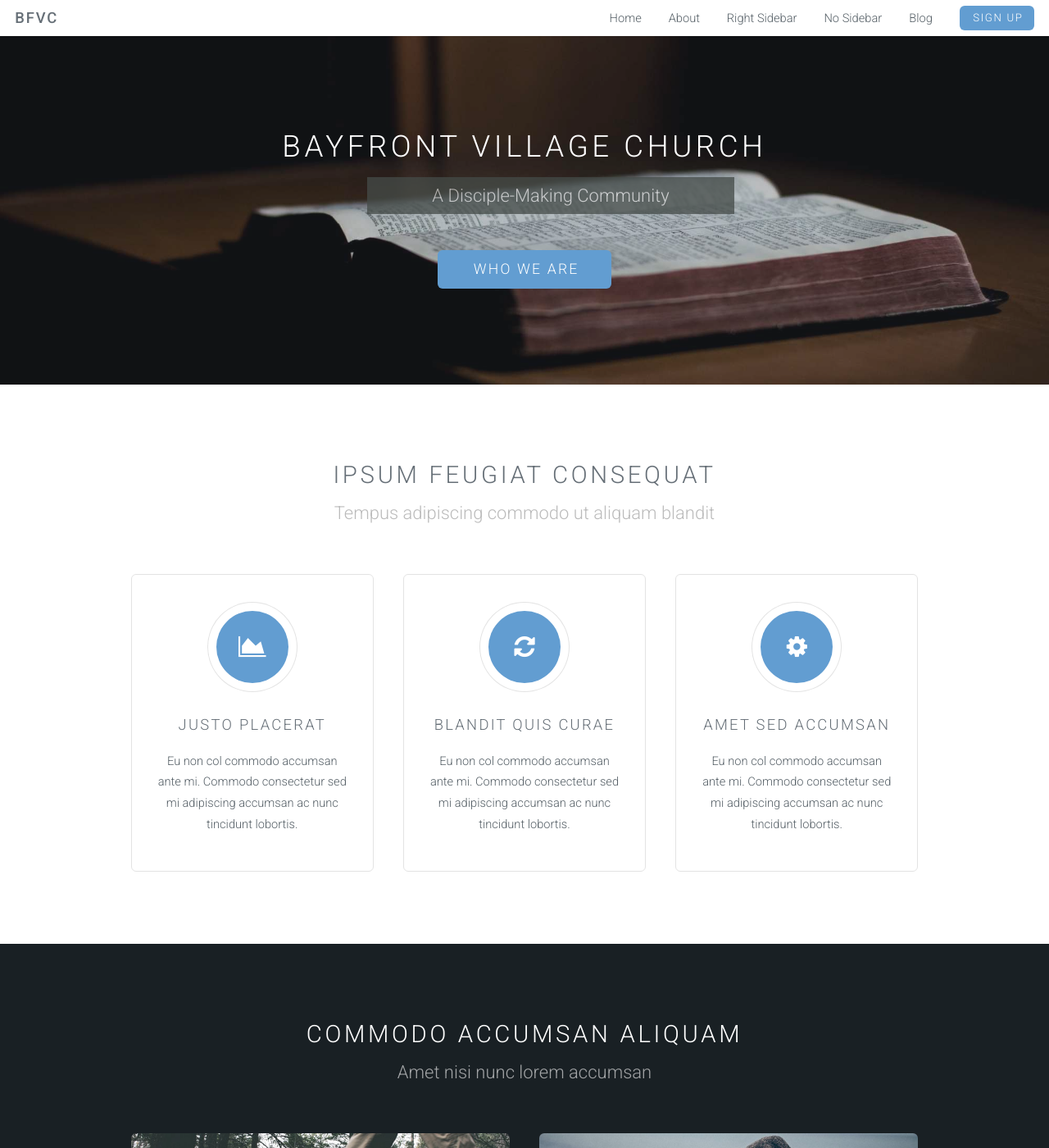
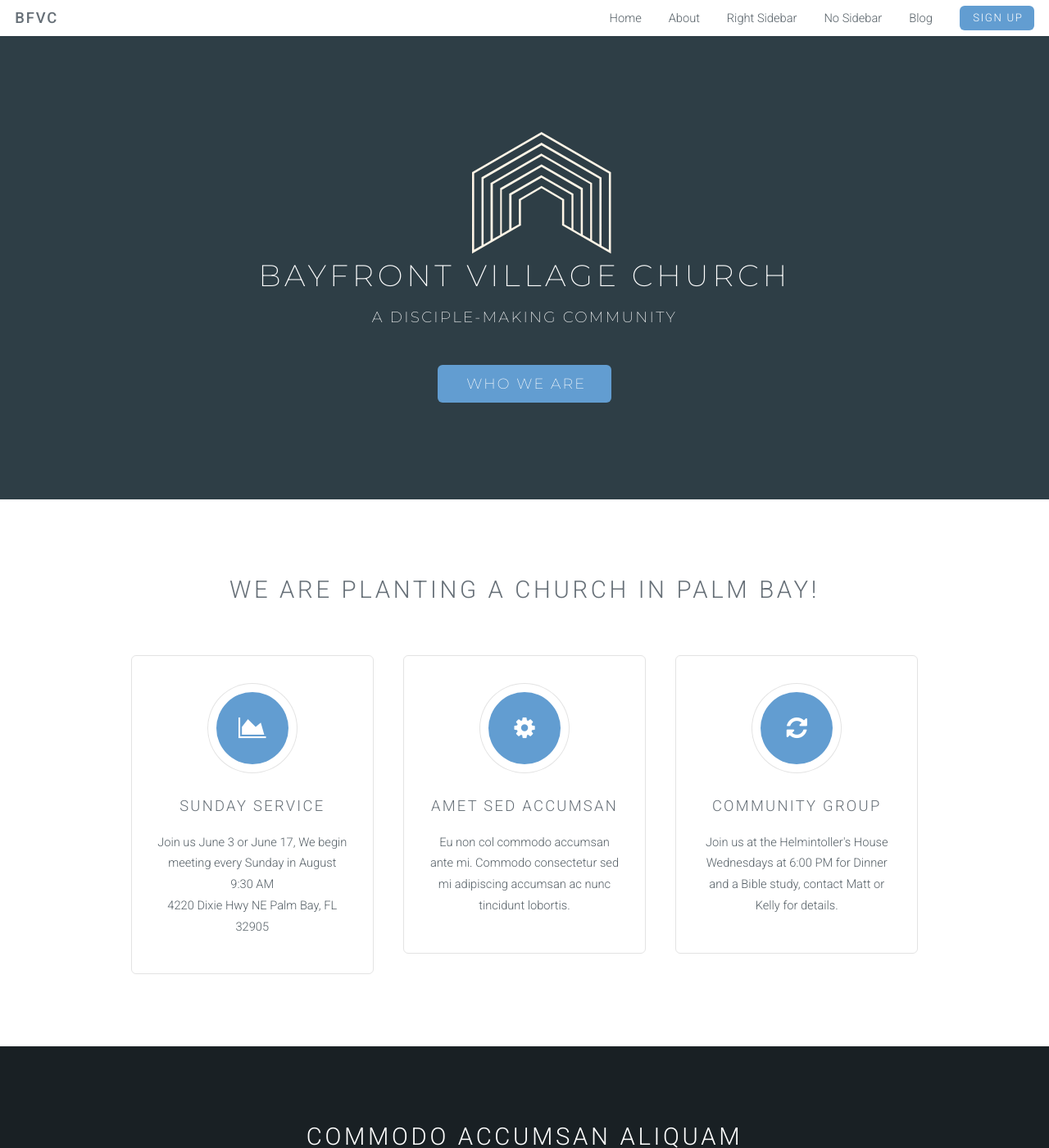
Before and after one commit to miltoncs/BFVC, a Jekyll site: the page built from Ion/index.html, in a window 1280 px wide and 1400 px high. Shown: the whole window at 82% size. Built offline with Jekyll 4.4.1, drawn with Linux system fonts in a browser that asks for light colours.

Commit message:
lots of updates....

```diff
--- a/Ion/_layouts/landing-page.html
+++ b/Ion/_layouts/landing-page.html
@@ -11,8 +11,16 @@
         <div>
             <section id="banner">
                 <div class="inner">
+                    <svg version="1.1" xmlns="http://www.w3.org/2000/svg" viewBox="0 0 500 57.9" style="margin: auto; position: relative; left: 45%;" >
+<g><path fill="#fff5e7" d="M23.3,44.5v-12l9.8-5.7l9.8,5.7v11.9l23.3,13.5V19.1L33.1,0L0,19.1l0,38.8l23-13.3L23.3,44.5z M43.9,43.9V32
+	l-10.8-6.3L22.3,32v11.9l-3.5,2V30l14.3-8.2L47.4,30v15.9L43.9,43.9z M5.5,53.6V22.3l27.6-16l27.6,16v31.3l-3.5-2V24.3L33,10.3
+	l-24.2,14v27.4L5.5,53.6z M9.9,24.8l23.2-13.4l23.2,13.4V51l-3.5-2V26.8L33.1,15.4L13.4,26.8V49l-3.5,2V24.8z M14.4,27.4l18.7-10.8
+	l18.7,10.8v21.1l-3.5-2V29.4L33,20.6l-15.3,8.8v17.1l-3.5,2V27.4H14.4z M1,19.7L33.1,1.2l32.1,18.5v36.5l-3.5-2V21.7L33.1,5.1
+	L4.5,21.6v32.5l-3.5,2V19.7z" class="color color-1" data-color="#F387A9"></path></g>
+</svg>
                     <h2>Bayfront Village Church</h2>
-                    <p class="overlay">A Disciple-Making Community</p>
+                    <h3>A Disciple-Making Community</h3>
+                    <br>
                     <ul class="actions">
                         <li><a href="{{ site.baseurl }}/about.html" class="button big special">Who We Are</a></li>
                         <!--<li><a href="#elements" class="button big alt">Learn More</a></li>-->
--- a/Ion/_sass/base.scss
+++ b/Ion/_sass/base.scss
@@ -1,6 +1,7 @@
 @charset "UTF-8";
 @import url(font-awesome.min.css);
 @import url("http://fonts.googleapis.com/css?family=Roboto:500,300");
+@import url('https://fonts.googleapis.com/css?family=Montserrat:200,400');
 
 /*
 	Ion by TEMPLATED
@@ -986,12 +987,13 @@ input[type="button"]:disabled,
 
 #banner {
   /*background-color: #666666;*/
-  background-image: url("../images/bible_comp.jpg");
+  //background-image: url("../images/bible_comp.jpg");
+  background-color: #283b43;
   background-size: cover;
   background-position: center center;
   background-repeat: no-repeat;
   color: #d8d8d8;
-  padding: 14em 0;
+  padding: 4em 0;
   text-align: center;
   position: relative;
 }
@@ -1009,6 +1011,8 @@ input[type="button"]:disabled,
 #banner .inner {
   position: relative;
   z-index: 1;
+  font-family: 'Montserrat', sans-serif;
+  font-style: normal;
 }
 
 #banner .inner :last-child {
@@ -1096,9 +1100,13 @@ input[type="button"]:disabled,
 
 .overlay {
   line-height: 25px;
-  margin-left: 35%;
+  margin:auto;
   padding: 10px;
   width: 35%;
   background-color: #444b48;
   opacity: 0.75;
+  font-family: 'Montserrat', sans-serif;
+  font-style: normal;
+  font-weight: 400;
+  align-content: center;
 }
--- a/Ion/index.html
+++ b/Ion/index.html
@@ -5,23 +5,15 @@ layout: landing-page
 		<!-- One -->
 			<section id="one" class="wrapper style1">
 				<header class="major">
-					<h2>Ipsum feugiat consequat</h2>
-					<p>Tempus adipiscing commodo ut aliquam blandit</p>
+					<h2>We are planting a Church in Palm Bay!</h2>
 				</header>
 				<div class="container">
 					<div class="row">
 						<div class="4u">
 							<section class="special box">
 								<i class="icon fa-area-chart major"></i>
-								<h3>Justo placerat</h3>
-								<p>Eu non col commodo accumsan ante mi. Commodo consectetur sed mi adipiscing accumsan ac nunc tincidunt lobortis.</p>
-							</section>
-						</div>
-						<div class="4u">
-							<section class="special box">
-								<i class="icon fa-refresh major"></i>
-								<h3>Blandit quis curae</h3>
-								<p>Eu non col commodo accumsan ante mi. Commodo consectetur sed mi adipiscing accumsan ac nunc tincidunt lobortis.</p>
+								<h3>Sunday Service</h3>
+                                <p>Join us June 3 or June 17, We begin meeting every Sunday in August <br>9:30 AM<br>4220 Dixie Hwy NE Palm Bay, FL 32905</p>
 							</section>
 						</div>
 						<div class="4u">
@@ -29,6 +21,13 @@ layout: landing-page
 								<i class="icon fa-cog major"></i>
 								<h3>Amet sed accumsan</h3>
 								<p>Eu non col commodo accumsan ante mi. Commodo consectetur sed mi adipiscing accumsan ac nunc tincidunt lobortis.</p>
+							</section>
+						</div>
+						<div class="4u">
+							<section class="special box">
+								<i class="icon fa-refresh major"></i>
+								<h3>Community Group</h3>
+								<p>Join us at the Helmintoller's House Wednesdays at 6:00 PM for Dinner and a Bible study, contact Matt or Kelly for details.</p>
 							</section>
 						</div>
 					</div>
```
Also changed, not shown: Ion/favicon.ico, Ion/images/hex_dark_logo.png (added), 6 other files.
